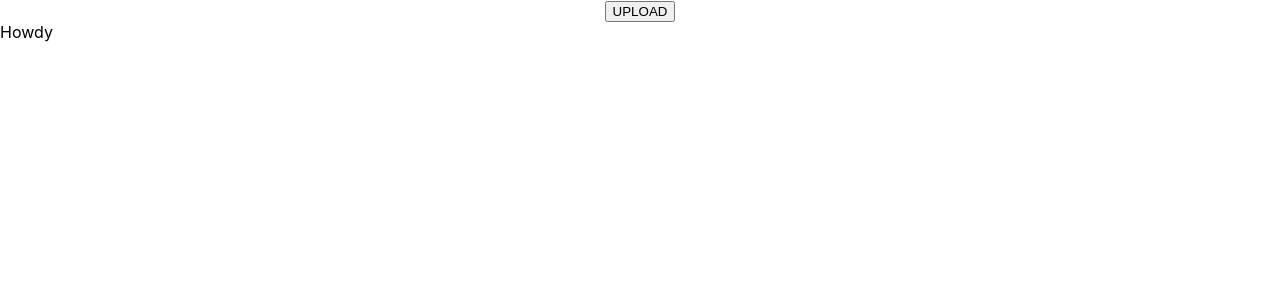
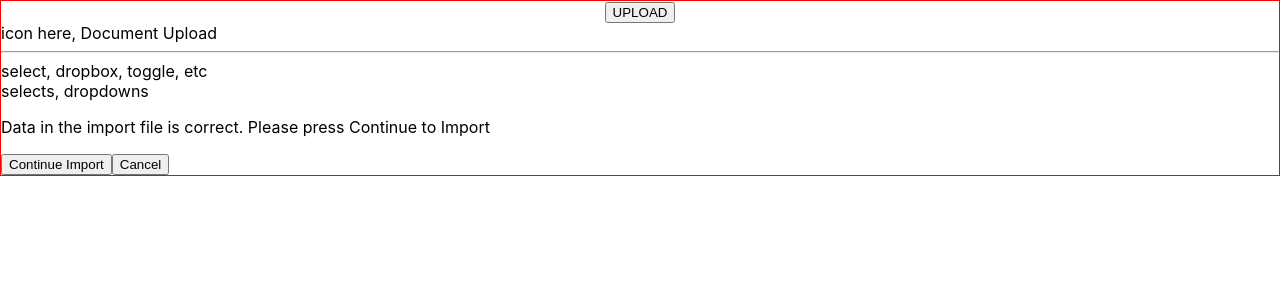
Before and after one commit to Jmnblnk54/hays-challenge, a React (Create React App) app: page / in a window 1280 px wide. Both pictures are taken after a click on the button "UPLOAD". Shown: the top 300 px of the page. Built offline with nearby package versions, Linux system fonts and the light colour scheme.

Commit message:
Create modal general layout

```diff
--- a/src/components/uploadModal/UploadModal.js
+++ b/src/components/uploadModal/UploadModal.js
@@ -5,7 +5,24 @@ const UploadModal = ({ modalOpen, closeModal }) => {
   return (
     <div className="modal-container">
       <Modal show={modalOpen} onHide={closeModal}>
-        <Modal.Body>Howdy</Modal.Body>
+        <Modal.Body>
+          <div className="modal-content">
+            <div className="header">icon here, Document Upload</div>
+            <hr />
+            <div className="form-section">
+              <div className="left-section">select, dropbox, toggle, etc</div>
+              <div className="right-section">selects, dropdowns</div>
+            </div>
+            <div className="footer">
+              <p>
+                Data in the import file is correct. Please press Continue to
+                Import
+              </p>
+              <Button>Continue Import</Button>
+              <Button>Cancel</Button>
+            </div>
+          </div>
+        </Modal.Body>
       </Modal>
     </div>
   );
--- a/src/index.css
+++ b/src/index.css
@@ -5,6 +5,8 @@ body {
     sans-serif;
   -webkit-font-smoothing: antialiased;
   -moz-osx-font-smoothing: grayscale;
+  /* remove later!!!! */
+  border: 1px solid red;
 }
 
 code {
```
